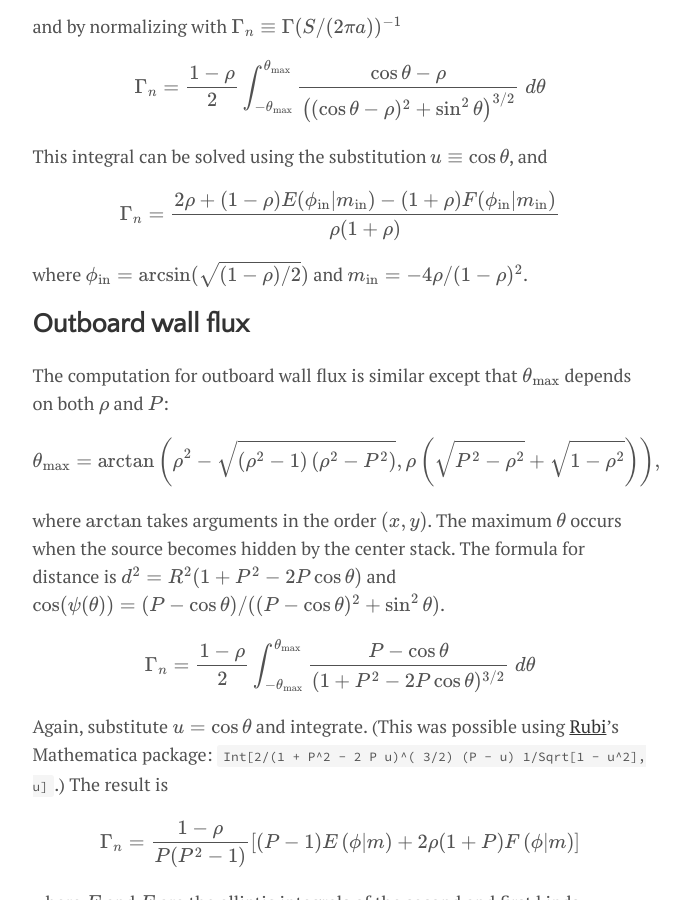
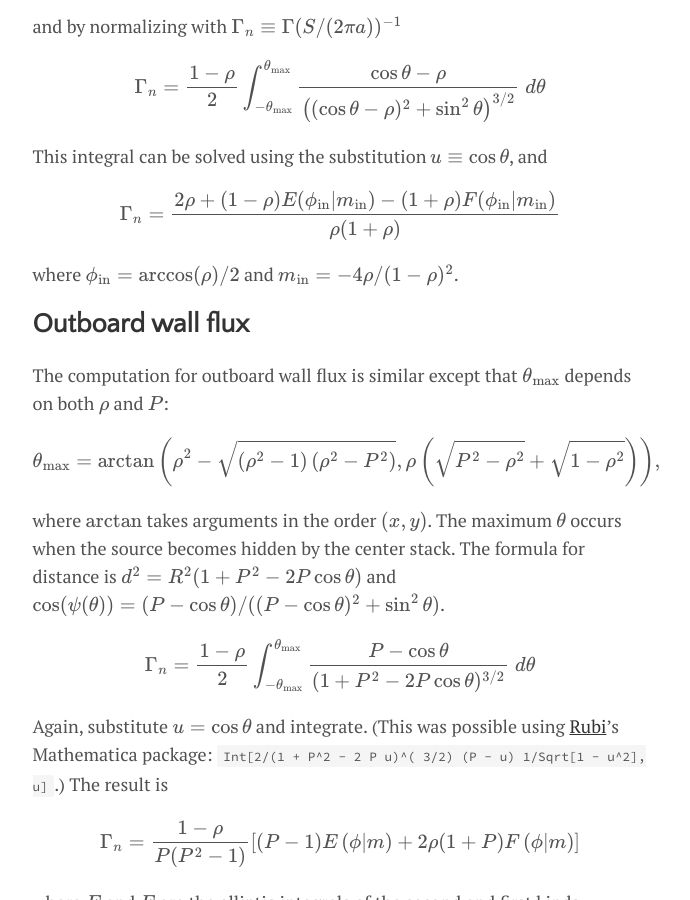
Before and after one commit to cfe316/cfe316.github.io, a Jekyll site: the page built from _posts/2021-02-06-torus-ring-fluxes.md, in a window 1280 px wide and 900 px high, scrolled down 2312 px. Shown: the whole window, without its empty margins (300-990 px from the left). Built offline with Jekyll 4.4.1, drawn with Linux system fonts in a browser that asks for light colours; formulas are drawn with MathJax 3; a style sheet for code colours, icons or effects is not loaded.

Commit message:
Fix bug in torus ring flux post

```diff
--- a/_posts/2021-02-06-torus-ring-fluxes.md
+++ b/_posts/2021-02-06-torus-ring-fluxes.md
@@ -54,7 +54,12 @@ $$
 \end{split}
 $$
 
+where $\phi_\mathrm{in} = \arccos(\rho)/2$ and $m_\mathrm{in} = -4\rho/(1-\rho)^2$.
+
+{::comment}
+Previously this was:
 where $\phi_\mathrm{in} = \arcsin(\sqrt{(1-\rho)/2})$ and $m_\mathrm{in} = -4\rho/(1-\rho)^2$.
+{:/comment}
 
 {::comment}
 It can be expressed in perhaps a nicer way by converting from $\rho$ to aspect ratio $A$; $\rho \to 1 - 1/A$:
```
